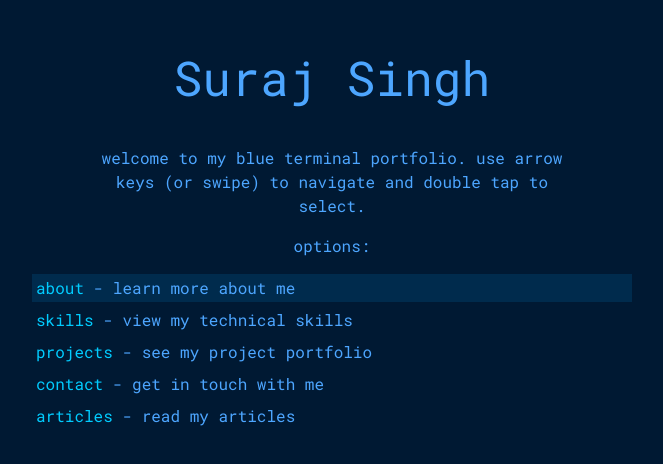
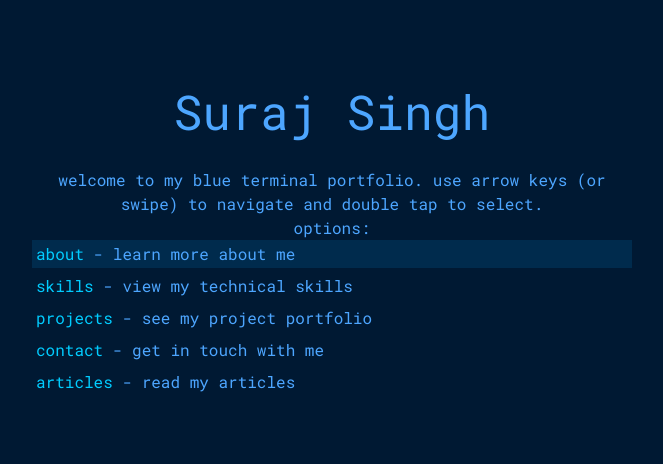
Before and after one commit to surajssc1232/terminalpf, a Next.js app: page / in a window 1280 px wide. Shown: the part 152-616 px from the top of the page, without its empty margins (308-971 px from the left). Built offline with nearby package versions, Linux system fonts and the light colour scheme.

Commit message:
ajsbdasdshjdfb

```diff
--- a/app/components/BlueTerminal.module.css
+++ b/app/components/BlueTerminal.module.css
@@ -3,7 +3,7 @@
   max-width: 800px;
   height: 100vh;
   margin: 0 auto;
-  padding: 2rem;
+  padding: 20px;
   display: flex;
   flex-direction: column;
   align-items: center;
@@ -15,7 +15,6 @@
   outline: none;
   text-align: center;
   min-height: 100vh;
-  gap: 2rem;
 }
 
 .asciiArt {
@@ -34,12 +33,6 @@
   justify-content: center;
   width: 100%;
   max-width: 600px;
-  gap: 1rem;
-}
-
-.intro p:first-of-type {
-  max-width: 500px;
-  margin: 0 auto;
 }
 
 .output {
@@ -53,8 +46,6 @@
   justify-content: center;
   width: 100%;
   max-width: 600px;
-  gap: 1rem;
-  padding-top: 2rem;
 }
 
 .outputLine {
@@ -62,13 +53,6 @@
   padding: 2px 4px;
   text-align: center;
   width: 100%;
-}
-
-.outputLine:first-of-type {
-  font-size: 1.5rem;
-  margin-bottom: 1.5rem;
-  color: #00ccff;
-  font-weight: 500;
 }
 
 .terminal ul {
@@ -162,9 +146,7 @@
 .heading {
   font-size: 48px;
   animation: shuffleFade 0.7s ease-in;
-  margin-bottom: 0;
-  text-align: center;
-  width: 100%;
+  margin-bottom: 20px;
 }
 
 @keyframes shuffleFade {
@@ -181,10 +163,9 @@
   border: 2px solid #4da6ff;
   border-radius: 6px;
   padding: 8px;
-  margin: 0.5rem auto;
+  margin: 6px 0;
   width: 100%;
   text-align: center;
-  max-width: 500px;
 }
 
 .contactLine {
@@ -193,7 +174,7 @@
   border: 2px solid #4da6ff;
   border-radius: 6px;
   padding: 8px;
-  margin: 0.5rem auto;
+  margin: 6px 0;
   text-decoration: none;
   color: #4da6ff;
   transition: all 0.3s ease;
@@ -201,7 +182,6 @@
   outline: none;
   width: 100%;
   text-align: center;
-  max-width: 500px;
 }
 
 .contactLine:hover {
```
